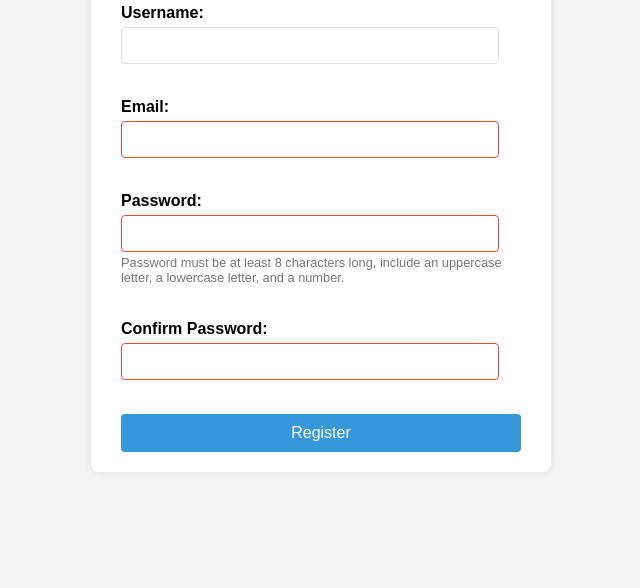
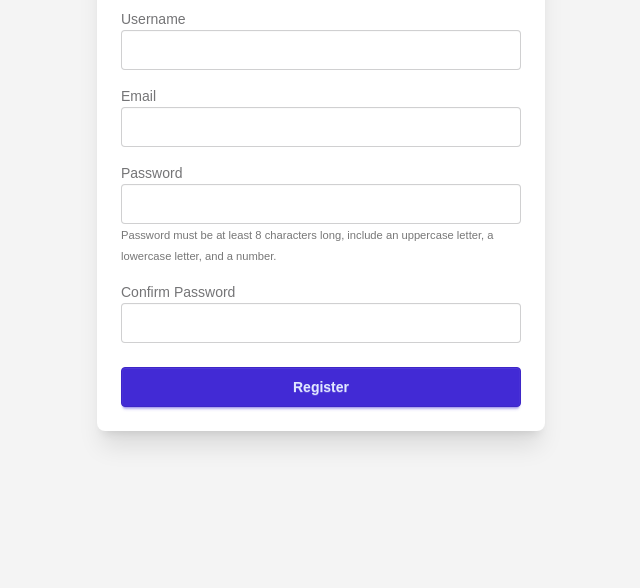
Before and after one commit to Robb-Designs/Interactive-User-Registration, a plain HTML site: page index.html in a window 1280 px wide. Shown: the part 212-800 px from the top of the page, without its empty margins (319-959 px from the left). Drawn offline with nearby package versions, Linux system fonts and the light colour scheme.

Commit message:
linked and styled with Tailwind and DaisyUi

```diff
--- a/index.html
+++ b/index.html
@@ -5,43 +5,58 @@
     <meta charset="UTF-8">
     <meta name="viewport" content="width=device-width, initial-scale=1.0">
     <title>Interactive Registration Form</title>
+    <script src="https://cdn.jsdelivr.net/npm/@tailwindcss/browser@4"></script>
+    <link href="https://cdn.jsdelivr.net/npm/daisyui@5" rel="stylesheet" type="text/css" />
+    <link href="https://cdn.jsdelivr.net/npm/daisyui@5/themes.css" rel="stylesheet" type="text/css" />
     <link rel="stylesheet" href="./style.css">
     <script defer src="./script.js"></script>
 </head>
 
-<body>
-    <div class="container">
-        <h1>Register</h1>
+<body class="min-h-screen flex items-center justify-center bg-base-200">
+    <div class="card w-full max-w-md bg-base-100 shadow-xl">
+        <div class="card-body">
+            <h1 class="text-2xl font-bold text-center">Register</h1>
 
-        <form id="registrationForm" novalidate>
+            <form id="registrationForm" novalidate class="space-y-4">
                 <div class="form-group">
-                <label for="username">Username:</label>
-                <input type="text" id="username" name="username" minlength="4">
-                <span class="error-message" id="usernameError"></span>
+                    <label class="label">
+                        <span class="label-text">Username</span>
+                    </label>
+                    <input type="text" id="username" name="username" minlength="4" class="input input-bordered w-full">
+                    <span class="error-message" id="usernameError" class="text-error text-sm mt-1"></span>
                 </div>
 
                 <div class="form-group">
-                <label for="email">Email:</label>
-                <input type="email" id="email" name="email" required>
-                <span class="error-message" id="emailError"></span>
+                    <label class="label">
+                        <span class="label-text">Email</span>
+                    </label>
+                    <input type="email" id="email" name="email" class="input input-bordered w-full" required>
+                    <span class="error-message" id="emailError" class="text-error text-sm mt-1"></span>
                 </div>
 
                 <div class="form-group">
-                <label for="password">Password:</label>
-                <input type="password" id="password" name="password" minlength="8" required>
-                <small>Password must be at least 8 characters long, include an uppercase letter, a lowercase letter, and
+                    <label class="label">
+                        <span class="label-text">Password</span>
+                    </label>
+                    <input type="password" id="password" name="password" minlength="8"
+                        class="input input-bordered w-full" required>
+                    <small>Password must be at least 8 characters long, include an uppercase letter, a lowercase letter,
+                        and
                         a number.</small>
-                <span class="error-message" id="passwordError"></span>
+                    <span class="error-message" id="passwordError" class="text-error text-sm mt-1"></span>
                 </div>
 
                 <div class="form-group">
-                <label for="confirmPassword">Confirm Password:</label>
-                <input type="password" id="confirmPassword" name="confirmPassword" required>
-                <span class="error-message" id="confirmPasswordError"></span>
+                    <label class="label">
+                        <span class="label-text">Confirm Password</span>
+                    </label>
+                    <input type="password" id="confirmPassword" name="confirmPassword" class="input input-bordered w-full" required>
+                    <span class="error-message" id="confirmPasswordError" class="text-error text-sm mt-1"></span>
                 </div>
 
-            <button type="submit">Register</button>
+                <button type="submit"  class="btn btn-primary w-full mt-2">Register</button>
             </form>
+        </div>
     </div>
 </body>
 
--- a/style.css
+++ b/style.css
@@ -8,70 +8,13 @@ body {
   margin: 0;
 }
 
-.container {
-  background-color: #fff;
-  padding: 20px 30px;
-  border-radius: 8px;
-  box-shadow: 0 0 10px rgba(0, 0, 0, 0.1);
-  width: 400px;
-}
-
-h1 {
-  text-align: center;
-  color: #333;
-}
-
-.form-group {
-  margin-bottom: 15px;
-}
-
-.form-group label {
-  display: block;
-  margin-bottom: 5px;
-  font-weight: bold;
-}
-
-.form-group input[type="text"],
-.form-group input[type="email"],
-.form-group input[type="password"] {
-  width: calc(100% - 22px); /* Account for padding and border */
-  padding: 10px;
-  border: 1px solid #ddd;
-  border-radius: 4px;
-  box-sizing: border-box; /* Makes width calculation easier */
-}
-
-.form-group input:invalid {
-  border-color: #e74c3c; /* Light red for invalid built-in states */
-}
-/* You can add a .valid class if you want to style valid inputs too */
 
 .form-group .error-message {
-  display: block;
-  color: #e74c3c; /* Red for error messages */
-  font-size: 0.9em;
-  margin-top: 5px;
-  min-height: 1em; /* Reserve space to prevent layout shifts */
+  color: #e74c3c;
 }
 
 .form-group small {
-    display: block;
     font-size: 0.8em;
     color: #777;
     margin-top: 3px;
 }
-
-button[type="submit"] {
-  width: 100%;
-  padding: 10px;
-  background-color: #3498db;
-  color: white;
-  border: none;
-  border-radius: 4px;
-  cursor: pointer;
-  font-size: 16px;
-}
-
-button[type="submit"]:hover {
-  background-color: #2980b9;
-}
```
Lines whose indentation alone changed are shown as unchanged.
